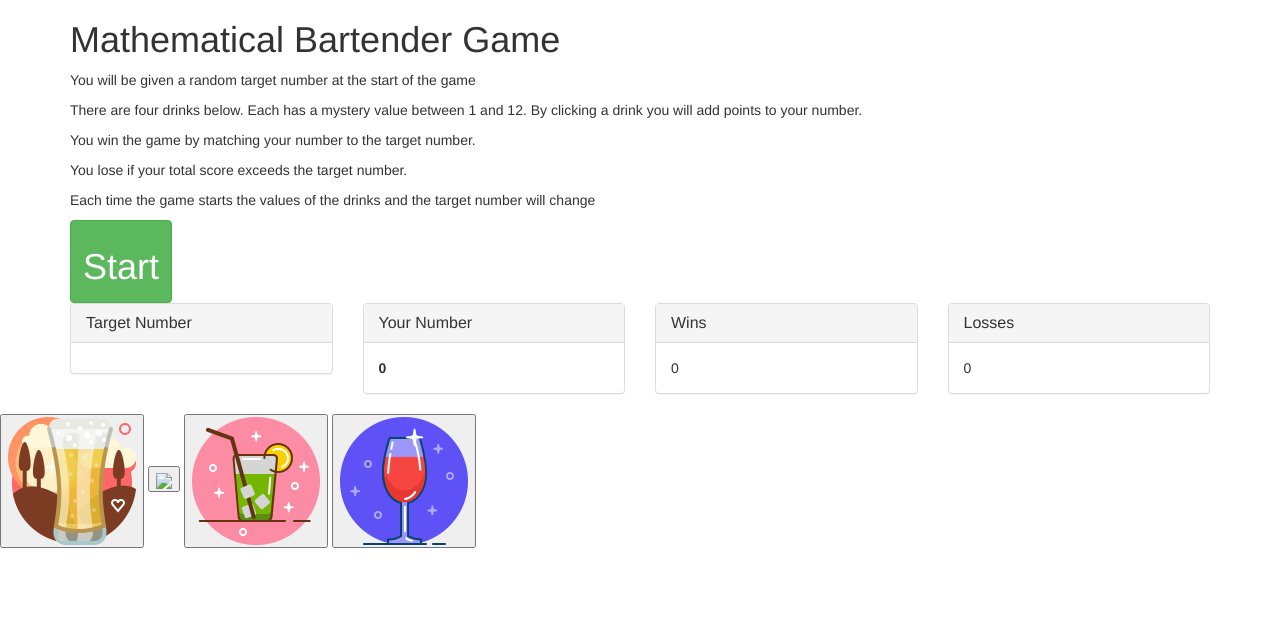
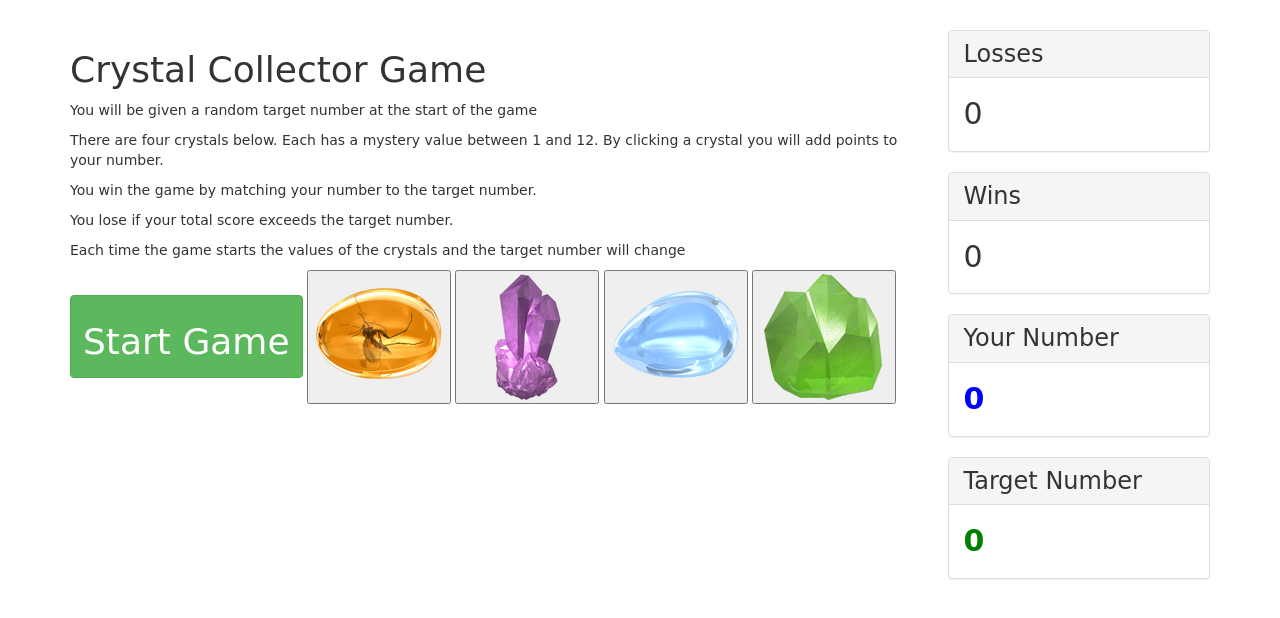
Before and after one commit to amberorenstein/week-4-game-v2, a plain HTML site: page index.html in a window 1280 px wide. Drawn offline with nearby package versions, Linux system fonts and the light colour scheme; a web font is replaced by a local one.

Commit message:
css updates

```diff
--- a/assets/css/style.css
+++ b/assets/css/style.css
@@ -0,0 +1,23 @@
+body {
+	margin-top: 30px;
+	font-family: 'Metamorphous', cursive;
+}
+
+.panel-title {
+	font-size: 24px;
+}
+
+.panel-body {
+	font-size: 30px;
+}
+
+#target-number {
+	color: green;
+	font-weight: bold;
+}
+
+#current-sum {
+
+	color: blue;
+	font-weight: bold;
+}
--- a/index.html
+++ b/index.html
@@ -8,48 +8,53 @@
 	<!-- Latest compiled and minified CSS -->
 	<link rel="stylesheet" href="https://maxcdn.bootstrapcdn.com/bootstrap/3.3.7/css/bootstrap.min.css" integrity="sha384-BVYiiSIFeK1dGmJRAkycuHAHRg32OmUcww7on3RYdg4Va+PmSTsz/K68vbdEjh4u" crossorigin="anonymous">
 
+	<!-- Additional CSS -->
+	<link rel="stylesheet" href="assets/css/style.css">
+
+	<!--Google font -->
+	<link href="https://fonts.googleapis.com/css?family=Metamorphous" rel="stylesheet">
+
+
 </head>
 <body>
 
 	<div class = "container">
 
 		<div class = "row">
-	<div class = "col-md-12">
-		<h1>Mathematical Bartender Game</h1>
+			<div class = "col-md-9">
+				<h1>Crystal Collector Game</h1>
 				<p>You will be given a random target number at the start of the game</p>
-		<p>There are four drinks below. Each has a mystery value between 1 and 12. By clicking a drink you will add points to your number.</p>
+				<p>There are four crystals below. Each has a mystery value between 1 and 12. By clicking a crystal you will add points to your number.</p>
 				<p>You win the game by matching your number to the target number.</p>
 				<p>You lose if your total score exceeds the target number.</p>
-		<p>Each time the game starts the values of the drinks and the target number will change</p>
-	  </div>
+				<p>Each time the game starts the values of the crystals and the target number will change</p>
+
+				<button class="btn btn-success" id="start-game" >
+					<h1>Start Game</h1>
+				</button>
+
+				<button class="crystal" id="crystal1" value=""><img src="assets/images/amber.png"></button>
+			<button class="crystal" id="crystal2" value=""><img src="assets/images/amethyst.png"></button>
+			<button class="crystal" id="crystal3" value=""><img src="assets/images/aquamarine.png"></button>
+			<button class="crystal" id="crystal4" value=""><img src="assets/images/peridot.png"></button>
 			</div>
 
-	<div class = "row">
+			<div class = col-md-3>
 
-		<div class = "col-md-4">
-		  <button class="btn btn-success" id="start-game" >
-		  <h1>Start</h1>
-		  </button>
+				<div class="panel panel-default">
+					<div class="panel-heading">
+						<h3 class="panel-title">Losses</h3>
+					</div>
+					<div class="panel-body" id="losses">0</div>
 				</div>
 
+				<div class="panel panel-default">
+					<div class="panel-heading">
+						<h3 class="panel-title">Wins</h3>
+					</div>
+					<div class="panel-body" id="wins">0</div>
 				</div>
 
-
-	<div class = "row">
-		<div class = "col-md-3">
-			<div class="panel panel-default">
-				  <div class="panel-heading">
-				    <h3 class="panel-title">Target Number</h3>
-				  </div>
-				  <div class="panel-body">
-				  	<div id="target-number">
-				  	<strong></strong>
-				  	</div>
-				  </div>
-			</div>
-		</div>
-
-		<div class = "col-md-3">
 				<div class="panel panel-default">
 				  <div class="panel-heading">
 				    <h3 class="panel-title">Your Number</h3>
@@ -58,42 +63,24 @@
 				    <strong>0</strong>
 				  </div>
 			</div>
-		</div>
 
-		<div class = "col-md-3">
 			<div class="panel panel-default">
 				  <div class="panel-heading">
-				    <h3 class="panel-title">Wins</h3>
+				    <h3 class="panel-title">Target Number</h3>
 				  </div>
-				  <div class="panel-body" id="wins">0</div>
+				  <div class="panel-body" id="target-number">
+				    <strong>0</strong>
 				  </div>
 			</div>
 
-		<div class = "col-md-3">
-			<div class="panel panel-default">
-				  <div class="panel-heading">
-				    <h3 class="panel-title">Losses</h3>
-				  </div>
-				  <div class="panel-body" id="losses">0</div>
-			</div>
-		</div>
-	</div>
 
-		</div>
-	</div>
-
-	<div class = "row">
-
-		<div class = "col-md-12">
-
-		<button class="crystal" id="crystal1" value=""><img src="assets/images/beer.png"></button>
-		<button class="crystal" id="crystal2" value=""><img src="assets/images/coffee.png"></button>
-		<button class="crystal" id="crystal3" value=""><img src="assets/images/drink.png"></button>
-		<button class="crystal" id="crystal4" value=""><img src="assets/images/wine.png"></button>
 
 			</div>
 
+
+
 		</div>
+
 
 
 </div>
```
Also changed, not shown: assets/javascript/game.js (+0 -7 lines), assets/images/Amber.png (added), assets/images/Amethyst.png (added), assets/images/Aquamarine.png (added), assets/images/Peridot.png (added), assets/images/background.jpg (added). Lines whose indentation alone changed are shown as unchanged.
